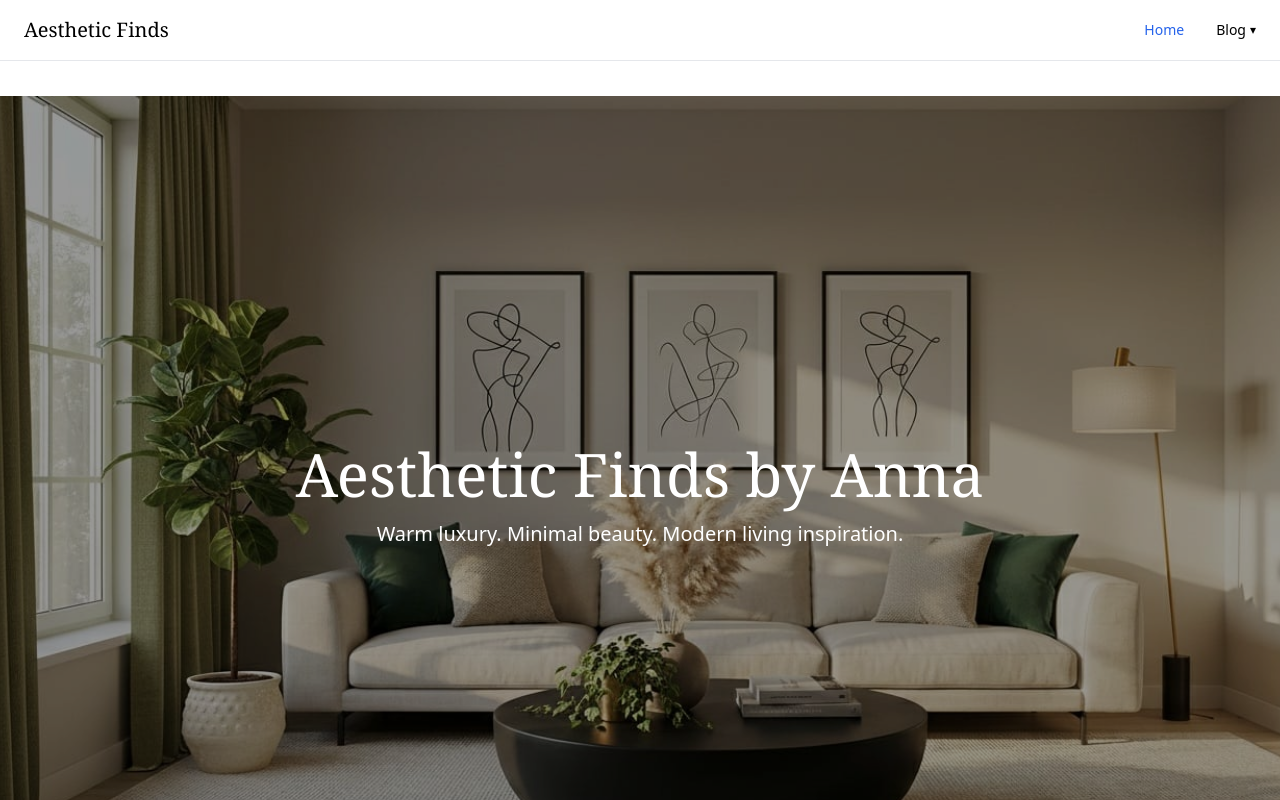
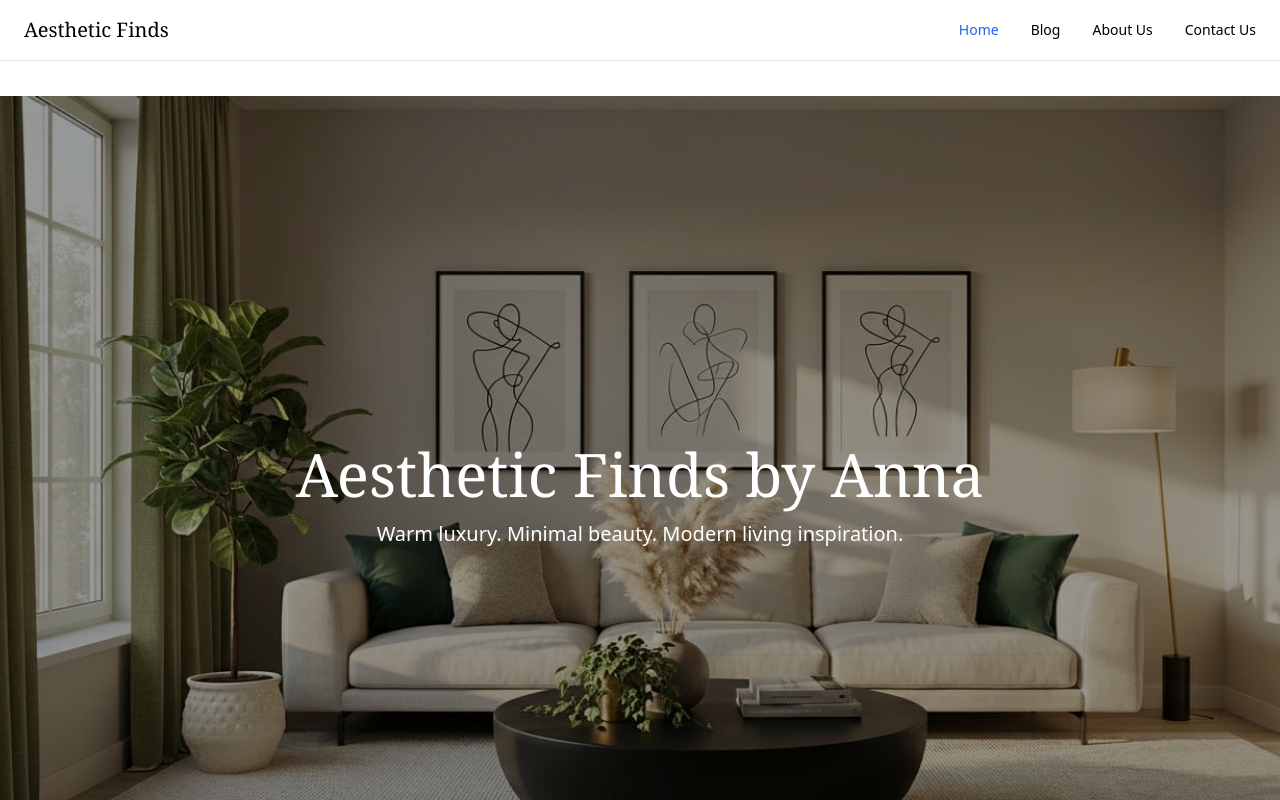
Before and after one commit to muasyamuthengi-gif/aestheticfindsbyanna, a Next.js app: page / in a window 1280 px wide. Shown: the top 800 px of the page. Built offline with nearby package versions, Linux system fonts and the light colour scheme; a web font is replaced by a local one.

Commit message:
Update Navbar.js

```diff
--- a/app/components/Navbar.js
+++ b/app/components/Navbar.js
@@ -1,31 +1,14 @@
-"use client";
-
 import Link from "next/link";
-import { useState, useRef, useEffect } from "react";
 import { usePathname } from "next/navigation";
 
 export default function Navbar() {
-  const [blogOpen, setBlogOpen] = useState(false);
-  const dropdownRef = useRef(null);
   const pathname = usePathname();
 
-  // Close dropdown when clicking outside
-  useEffect(() => {
-    function handleClickOutside(event) {
-      if (dropdownRef.current && !dropdownRef.current.contains(event.target)) {
-        setBlogOpen(false);
-      }
-    }
-
-    document.addEventListener("mousedown", handleClickOutside);
-    return () => document.removeEventListener("mousedown", handleClickOutside);
-  }, []);
-
-  const isActive = (path) => pathname === path;
-  const isBlogActive = pathname.startsWith("/blog");
+  const isActive = (path) =>
+    pathname === path ? "text-blue-600" : "hover:text-gray-600";
 
   return (
-    <nav className="fixed top-0 left-0 w-full z-50 bg-white/80 backdrop-blur border-b overflow-visible">
+    <nav className="fixed top-0 left-0 w-full z-50 bg-white/80 backdrop-blur border-b">
       <div className="max-w-7xl mx-auto px-6 py-4 flex justify-between items-center">
 
         {/* Logo */}
@@ -34,64 +17,22 @@ export default function Navbar() {
         </Link>
 
         {/* Links */}
-        <div className="flex gap-8 text-sm font-medium items-center">
-
-          {/* Home */}
-          <Link
-            href="/"
-            className={`hover:text-blue-600 ${
-              isActive("/") ? "text-blue-600" : "text-black"
-            }`}
-          >
+        <div className="flex gap-8 text-sm font-medium">
+          <Link href="/" className={isActive("/")}>
             Home
           </Link>
 
-          {/* Blog Dropdown */}
-          <div className="relative" ref={dropdownRef}>
-            <button
-              onClick={() => setBlogOpen(!blogOpen)}
-              className={`hover:text-blue-600 flex items-center gap-1 ${
-                isBlogActive ? "text-blue-600" : "text-black"
-              }`}
-            >
-              Blog
-              <span
-                className={`text-xs transition-transform duration-200 ${
-                  blogOpen ? "rotate-180" : ""
-                }`}
-              >
-                ▾
-              </span>
-            </button>
+          <Link href="/blog" className={isActive("/blog")}>
+            Blog
+          </Link>
 
-            {blogOpen && (
-              <div className="absolute left-0 mt-2 w-48 bg-white border rounded-md shadow-lg">
-                <Link
-                  href="/blog/slow-living"
-                  className={`block px-4 py-3 hover:bg-gray-100 ${
-                    pathname === "/blog/slow-living"
-                      ? "text-blue-600 font-medium"
-                      : "text-black"
-                  }`}
-                  onClick={() => setBlogOpen(false)}
-                >
-                  Bedroom Decor
-                </Link>
+          <Link href="/about-us" className={isActive("/about-us")}>
+            About Us
+          </Link>
 
-                <Link
-                  href="/blog/cozy-corners"
-                  className={`block px-4 py-3 hover:bg-gray-100 ${
-                    pathname === "/blog/cozy-corners"
-                      ? "text-blue-600 font-medium"
-                      : "text-black"
-                  }`}
-                  onClick={() => setBlogOpen(false)}
-                >
-                  Cozy Corners
-                </Link>
-              </div>
-            )}
-          </div>
+          <Link href="/contact-us" className={isActive("/contact-us")}>
+            Contact Us
+          </Link>
         </div>
       </div>
     </nav>
```
